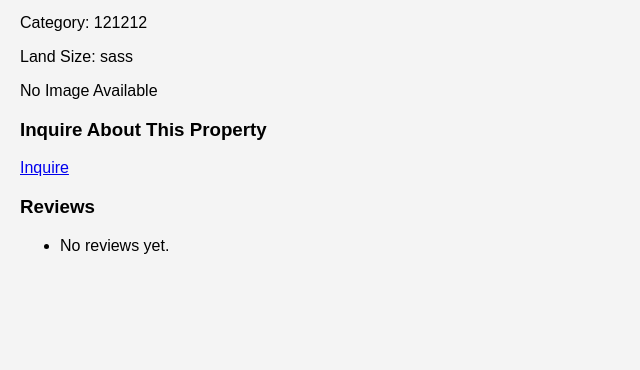
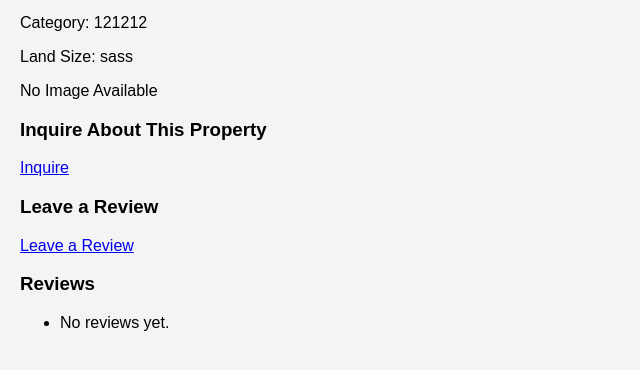
Before and after one commit to aishwarya-1226/HomeConnectPro, a Django app: page /properties/18/ in a window 1280 px wide. Shown: the part 260-630 px from the top of the page, without its empty margins (0-640 px from the left). Run offline with Django 5.2, Linux system fonts and the light colour scheme; a user stored in the database is signed in; data comes from the database, SQL or seed files in the repository; both versions use the stored data as it was after the commit.

Commit message:
html enhancements

```diff
--- a/core/templates/base.html
+++ b/core/templates/base.html
@@ -20,7 +20,6 @@
                 <a href="{% url 'logout' %}">Logout</a>
                 {% if user.user_role == 'property_purchaser' %}
                     <a href="{% url 'create_property' %}">Add New Listing</a>
-                    <a href="{% url 'property_purchaser_reviews' %}">View Reviews</a>
                 {% endif %}
                 <a href="{% url 'inquiry_list' %}">View Inquiries</a>
             {% else %}
--- a/core/templates/home.html
+++ b/core/templates/home.html
@@ -8,9 +8,11 @@
 {% if user.is_authenticated %}
     {% if user_role == 'property_purchaser' %}
         <a href="{% url 'create_property' %}">Add New Listing</a>
+        <a href="{% url 'inquiry_list' %}">Track Inquiries</a>
     {% elif user_role == 'salesperson' %}
         <a href="{% url 'create_property' %}">Add New Listing</a>
         <a href="{% url 'inquiry_list' %}">View Inquiries</a>
+        <a href="{% url 'inquiry_list' %}">Track Inquiries</a>
     {% elif user_role == 'client' %}
         <a href="{% url 'inquiry_list' %}">Track Inquiries</a>
         <a href="{% url 'review_list' %}">View My Reviews</a>
--- a/core/templates/property_detail.html
+++ b/core/templates/property_detail.html
@@ -25,6 +25,8 @@
     {% elif user.user_role == 'client' %}
         <h3>Inquire About This Property</h3>
         <a href="{% url 'create_inquiry' property.id %}" class="btn">Inquire</a>
+        <h3>Leave a Review</h3>
+        <a href="{% url 'create_review' property.id %}" class="btn">Leave a Review</a>
     {% elif user.user_role == 'property_purchaser' %}
         <h3>Inquire About This Property</h3>
         <a href="{% url 'create_inquiry' property.id %}" class="btn">Inquire</a>
```
Also changed, not shown: db.sqlite3.
